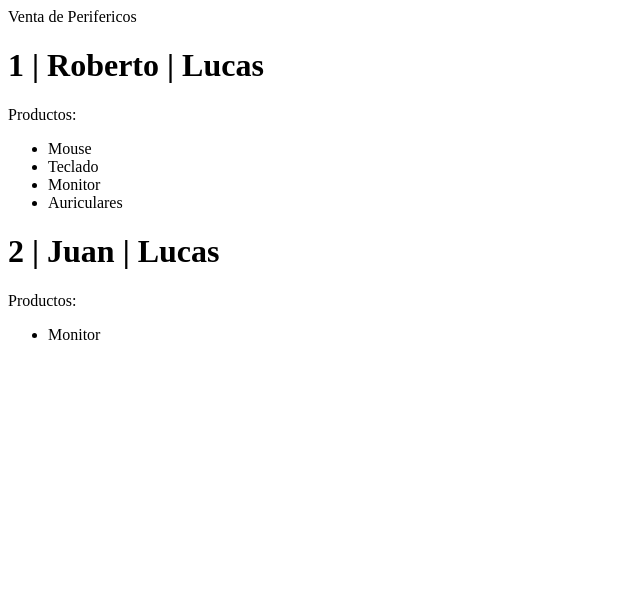
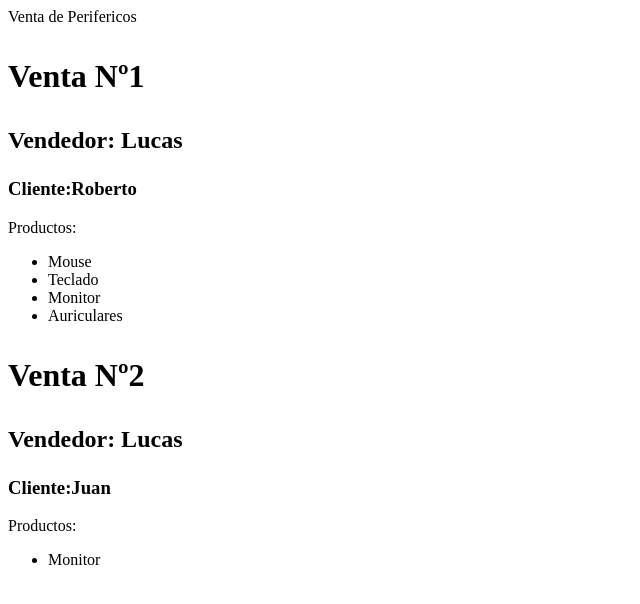
Before and after one commit to LucasDurbano92/DurbanoPreEntrega3, a Django app: page /clase/ in a window 1280 px wide. Shown: the top 604 px of the page, without its empty margins (0-640 px from the left). Run offline with Django 5.2, Linux system fonts and the light colour scheme; data comes from the database, SQL or seed files in the repository.

Commit message:
cambio en vista de ventas

```diff
--- a/LOFT/clase/templates/clase/index.html
+++ b/LOFT/clase/templates/clase/index.html
@@ -7,7 +7,9 @@
 
 {% block contenido %}
     {% for ventas_de_perifericos in ventas %}
-        <h1>{{ ventas_de_perifericos.Nro_Venta}} | {{ ventas_de_perifericos.cliente}} | {{ ventas_de_perifericos.vendedor}}</h1>
+        <h1><p>Venta Nº{{ ventas_de_perifericos.Nro_Venta}}</p> <h1>
+        <h2><p>Vendedor: {{ ventas_de_perifericos.vendedor}}</p> <h2>
+        <h3><p>Cliente:{{ ventas_de_perifericos.cliente}}</p> </h3>
         <p>Productos:</p>
         <ul>
             {% for producto in ventas_de_perifericos.producto.all %}
```
